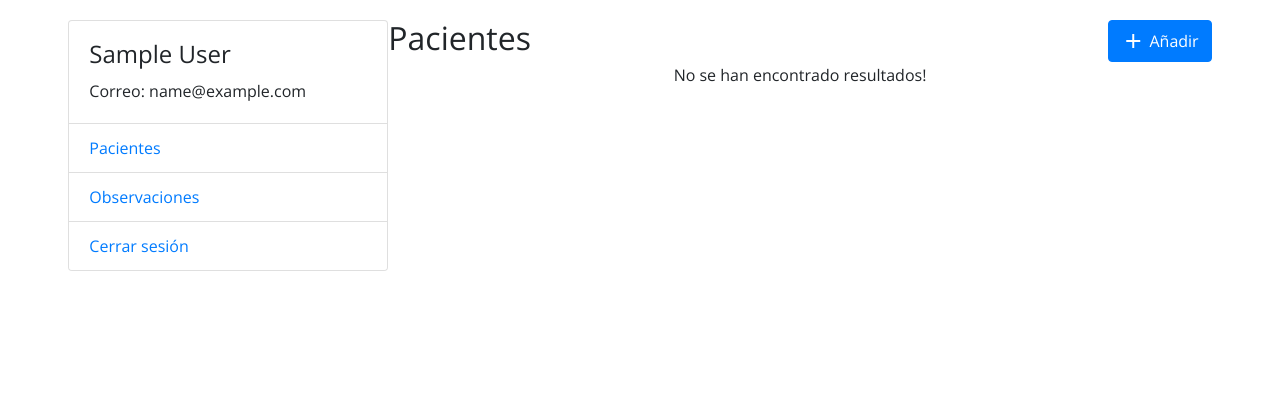
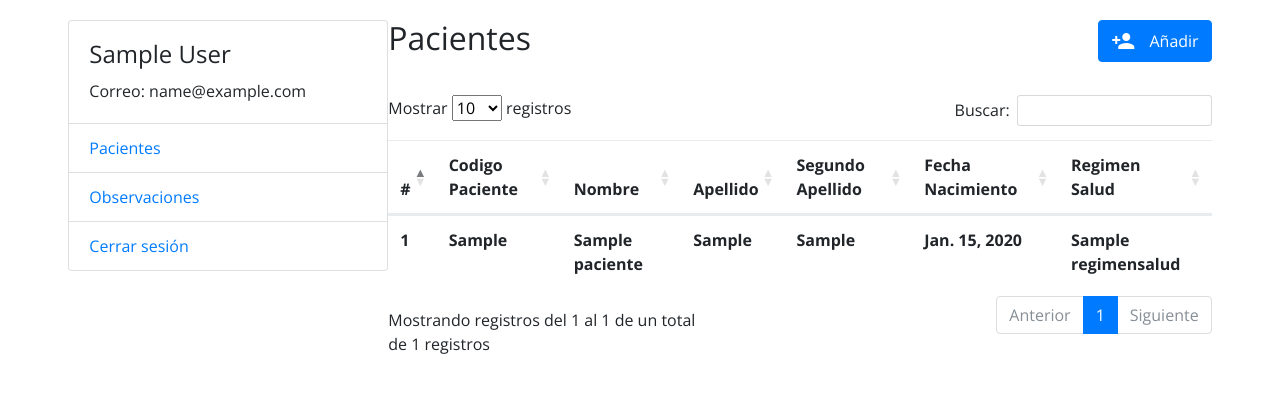
Before and after one commit to dangulogallego/cardiocare, a Django app: page / in a window 1280 px wide. Shown: the part 56-449 px from the top of the page. Run offline with Django 3.2, Linux system fonts and the light colour scheme; a user stored in the database is signed in; tables that the repository leaves empty hold one stand-in row (values such as "Sample post"); lists and menus that the app fills with data are empty; some libraries are stand-ins or nearby versions.

Commit message:
Add paciente and single start view before mini break

```diff
--- a/dtesis/urls.py
+++ b/dtesis/urls.py
@@ -19,7 +19,7 @@ from django.contrib.auth.views import login, logout, password_change, password_c
 from django.views.generic import TemplateView
 from django.conf.urls.static import static
 from django.conf import settings
-from profiling.views import signUp, home, nuevo_paciente
+from profiling.views import *
 from medical.views import observaciones, test_asa, new_test_asa
 
 urlpatterns = [
@@ -29,6 +29,7 @@ urlpatterns = [
     url(r'^logout$', logout, {'next_page': 'index'}, name='logout'),
     url(r'^signup/$', signUp, name='signup'),
     url(r'^paciente/nuevo$', nuevo_paciente, name='nuevopaciente'),
+    url(r'^paciente/(?P<paciente_pk>[0-9]+)/$', detalle_paciente, name='editarpaciente'),
     url(r'^observaciones/$', observaciones, name='observaciones'),
     url(r'^asa/$', test_asa, name='asaform'),
     url(r'^asa/nuevo/$', new_test_asa, name='nuevoasaform'),
--- a/profiling/forms.py
+++ b/profiling/forms.py
@@ -17,15 +17,16 @@ class SignUpForm(UserCreationForm):
 
 
 class PacienteForm(ModelForm):
+    # = forms.DateField(input_formats=('%d/%m/%Y'), widget=forms.TextInput(attrs={'class': "datepicker form-control"}),)
     class Meta:
         model = Paciente
         fields = ('nombre', 'primer_apellido', 'segundo_apellido', 'cod_paciente', 'fecha_nacimiento', 'genero', 'telefono', 'estado_civil', 'estrato', 'facultad', 'regimen_salud')
         widgets = {
+            'cod_paciente': forms.TextInput(attrs={'class':'form-control'}),
             'nombre': forms.TextInput(attrs={'class':'form-control'}),
             'primer_apellido': forms.TextInput(attrs={'class':'form-control'}),
             'segundo_apellido': forms.TextInput(attrs={'class':'form-control'}),
-            'cod_paciente': forms.TextInput(attrs={'class':'form-control'}),
-            'fecha_nacimiento': forms.DateInput(attrs={'class':'datepicker form-control'}),
+            'fecha_nacimiento' : forms.DateInput(format='%d/%m/%y', attrs={'class':'form-control datepicker'}),
             'genero': forms.Select(attrs={'class':'form-control'}),
             'telefono': forms.TextInput(attrs={'class':'form-control'}),
             'estado_civil': forms.Select(attrs={'class':'form-control'}),
--- a/profiling/views.py
+++ b/profiling/views.py
@@ -32,10 +32,19 @@ def nuevo_paciente(request):
         if request.method == 'POST':
             form = PacienteForm(request.POST)
             if form.is_valid():
-                form.save()
+                paciente = form.save()
+                paciente.save()
+                print paciente.pk
                 return redirect('index')
         else:
             form = PacienteForm()
         return render(request, 'pacientes/form.html', {'form': form})
     else:
         return redirect('login')
+
+def detalle_paciente(request, paciente_pk):
+    if request.user.is_authenticated():
+        paciente = Paciente.objects.get(pk=paciente_pk)
+        return render(request, 'pacientes/detalle.html', {'paciente': paciente})
+    else:
+        return redirect('login')
--- a/static/css/app.min.css
+++ b/static/css/app.min.css
@@ -1,3 +1,3 @@
-@import url("https://fonts.googleapis.com/css?family=Open+Sans:300,400,600,700");html,body{font-family:"Open Sans",sans-serif;font-size:1rem}h1{color:#000}a{background:transparent;transition:background ease-in-out 0.5s;will-change:background}a:hover,a:focus{text-decoration:none}textarea.form-control{resize:none}button{width:100%;background:#4183c4;transition:background ease-in-out 0.5s;will-change:background;border:0;height:40px;color:#fff}button:hover,button:focus{background:rgba(65,131,196,0.9)}form .row{margin-bottom:10px;align-items:center;height:60px}form .row label{margin:0}.btn{display:flex;align-items:center}nav{margin-bottom:20px}#login-container h2,#register-container h2{margin-bottom:20px}#login-container form,#register-container form{margin-bottom:20px}#login-container form ul li,#register-container form ul li{margin-bottom:10px}#login-container form ul li input,#register-container form ul li input{width:100%;margin:0;border:1px solid #ccc;height:40px}#login-container h3,#register-container h3{margin-bottom:20px}#pacientes-content{overflow:auto}
+@import url("https://fonts.googleapis.com/css?family=Open+Sans:300,400,600,700");html,body{font-family:"Open Sans",sans-serif;font-size:1rem}h1{color:#000}a{background:transparent;transition:background ease-in-out 0.5s;will-change:background}a:hover,a:focus{text-decoration:none}textarea.form-control{resize:none}button{width:100%;background:#4183c4;transition:background ease-in-out 0.5s;will-change:background;border:0;height:40px;color:#fff}button:hover,button:focus{background:rgba(65,131,196,0.9)}form .row{margin-bottom:10px;align-items:center;height:60px}form .row label{margin:0}.btn,.dropdown-item{display:flex;align-items:center}.btn i,.dropdown-item i{margin-right:10px}nav{margin-bottom:20px}#login-container h2,#register-container h2{margin-bottom:20px}#login-container form,#register-container form{margin-bottom:20px}#login-container form ul li,#register-container form ul li{margin-bottom:10px}#login-container form ul li input,#register-container form ul li input{width:100%;margin:0;border:1px solid #ccc;height:40px}#login-container h3,#register-container h3{margin-bottom:20px}#pacientes-content{overflow:auto}#pacientes-content h2{margin-bottom:40px}#new-paciente-container h2{margin-bottom:30px}
 
 /*# sourceMappingURL=app.min.css.map */
--- a/static/sass/globals/_globals.scss
+++ b/static/sass/globals/_globals.scss
@@ -49,7 +49,11 @@ form {
 	}
 }
 
-.btn {
+.btn,
+.dropdown-item {
 	display: flex;
 	align-items: center;
+	i {
+		margin-right: 10px;
+	}
 }
--- a/static/sass/modules/_index.scss
+++ b/static/sass/modules/_index.scss
@@ -36,4 +36,13 @@ nav {
 
 #pacientes-content {
 	overflow: auto;
+	h2 {
+		margin-bottom: 40px;
+	}
 }
+
+#new-paciente-container {
+	h2 {
+		margin-bottom: 30px;
+	}
+}
--- a/templates/index.html
+++ b/templates/index.html
@@ -2,9 +2,9 @@
 
 {% block content %}
 <div id="pacientes-content" class="col col-md-8">
-	<a href="{% url 'nuevopaciente' %}" class="btn btn-primary float-right"><i class="material-icons">add</i>&nbsp;<span>A&ntilde;adir</span></a>
+	<a href="{% url 'nuevopaciente' %}" class="btn btn-primary float-right"><i class="material-icons">person_add</i>&nbsp;<span>A&ntilde;adir</span></a>
 	<h2>Pacientes</h2>
-	{% if tests %}
+	{% if pacientes %}
 		<table id="pacientes_tbl" class="table table-hover">
 			<thead>
 				<tr>
--- a/templates/pacientes/form.html
+++ b/templates/pacientes/form.html
@@ -1,6 +1,6 @@
 {% extends 'base.html' %} {% block content %}
-<div id="new-paciente-container" class="col col-sm-9 col-lg-9">
-  <h2 class="text-center">Nuevo Paciente</h2>
+<div id="new-paciente-container" class="col col-md-8">
+  <h2 class="text-center"><i class="material-icons">person_add</i>&nbsp;Nuevo Paciente</h2>
   <form method="post" id="newPacienteForm">
     {% csrf_token %}
     {% for field in form %}
```
Also changed, not shown: templates/pacientes/detalle.html (added, +19 -0 lines), 1 other file.
